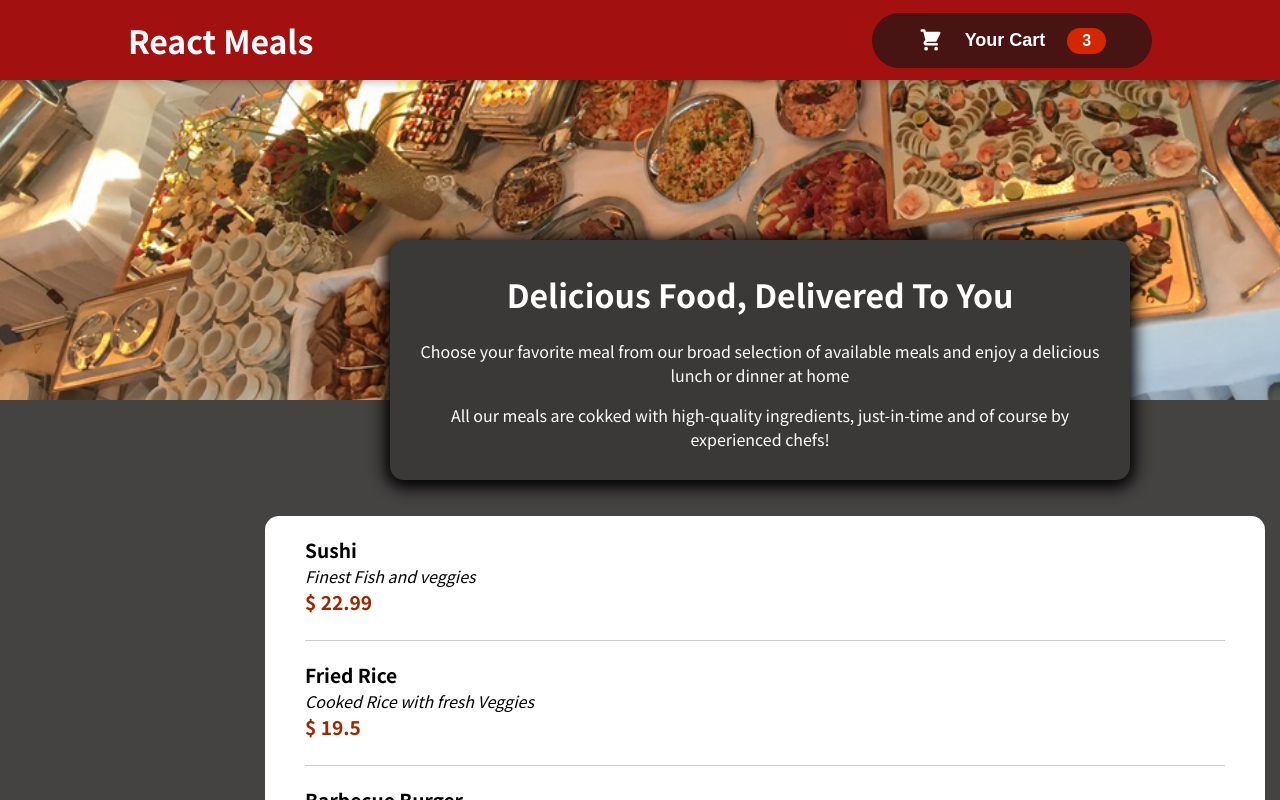
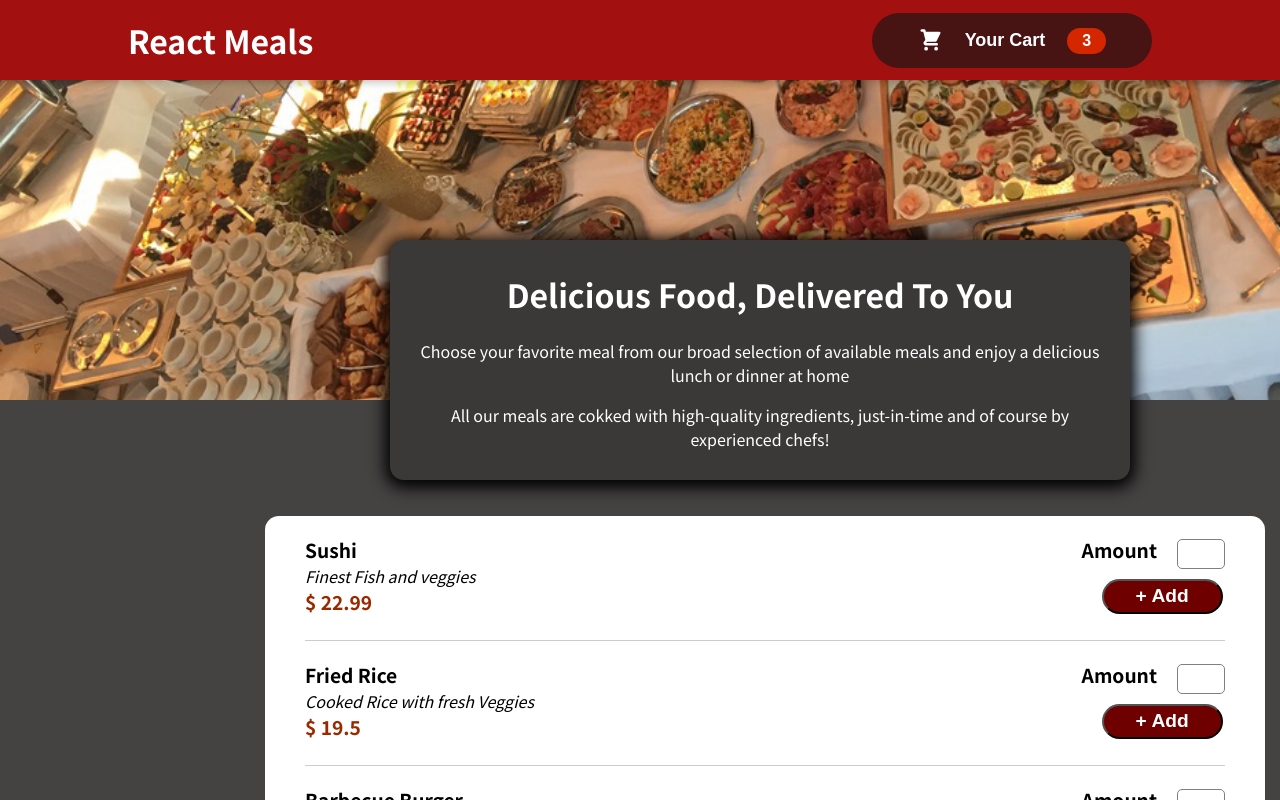
Before and after one commit to sagarikamohanty2000/RestaurantApp, a React (Create React App) app: page / in a window 1280 px wide. Shown: the top 800 px of the page. Built offline with nearby package versions, Linux system fonts and the light colour scheme.

Commit message:
Meal-add-form

```diff
--- /dev/null
+++ b/src/Components/Meal/MealAddForm.js
@@ -0,0 +1,20 @@
+import React from "react";
+import classes from "./MealAddForm.module.css";
+
+const MealAddForm = () => {
+  return (
+    <form>
+      <label htmlFor="amount" id={classes.amountLabel}>
+        Amount
+      </label>
+      <input id={classes.amount} type="number"></input>
+      <div>
+        <button type="submit" id={classes.Addbtn}>
+          + Add
+        </button>
+      </div>
+    </form>
+  );
+};
+
+export default MealAddForm;
--- /dev/null
+++ b/src/Components/Meal/MealAddForm.module.css
@@ -0,0 +1,23 @@
+#amountLabel {
+  font-size: larger;
+  font-weight: bold;
+}
+
+#amount {
+  margin-left: 20px;
+  width: 48px;
+  height: 30px;
+  border-radius: 5px;
+  border: 1px rgb(127, 127, 127) solid;
+}
+
+#Addbtn {
+  margin-left: 20px;
+  margin-top: 10px;
+  background-color: rgb(111, 0, 0);
+  border-radius: 20px;
+  padding: 0.3rem 2rem;
+  color: white;
+  font-weight: bold;
+  font-size: larger;
+}
--- a/src/Components/Resturant/RestaurantMealDisplay.js
+++ b/src/Components/Resturant/RestaurantMealDisplay.js
@@ -1,12 +1,18 @@
 import React from "react";
+import MealAddForm from "../Meal/MealAddForm";
 import classes from "./RestaurantMealDisplay.module.css";
 
 const RestaurantMealDisplay = (props) => {
   return (
     <li className={classes["list-frame"]}>
-      <div className={classes["dish-name"]}>{props.details.name}</div>
-      <div className={classes.des}>{props.details.description}</div>
-      <div className={classes.price}>{` $ ${props.details.price}`}</div>
+      <div>
+        <div className={classes["dish-name"]}>{props.details.name}</div>
+        <div className={classes.des}>{props.details.description}</div>
+        <div className={classes.price}>{` $ ${props.details.price}`}</div>
+      </div>
+      <div>
+        <MealAddForm />
+      </div>
     </li>
   );
 };
--- a/src/Components/Resturant/RestaurantMealDisplay.module.css
+++ b/src/Components/Resturant/RestaurantMealDisplay.module.css
@@ -2,15 +2,17 @@
   padding-top: 20px;
   border-bottom: 1px solid #ccc;
   margin-right: 2.5rem;
+  display: flex;
+  justify-content: space-between;
 }
 
 .dish-name {
-    font-size: larger;
-    font-weight: bold;
+  font-size: larger;
+  font-weight: bold;
 }
 
 .des {
-    font-style: italic;
+  font-style: italic;
 }
 
 .price {
--- a/src/Components/Resturant/RestaurantMealList.js
+++ b/src/Components/Resturant/RestaurantMealList.js
@@ -5,21 +5,25 @@ import classes from "./RestaurantMealList.module.css";
 
 const mealList = [
   {
+    id:1,
     name: "Sushi",
     description: "Finest Fish and veggies",
     price: 22.99,
   },
   {
+    id:2,
     name: "Fried Rice",
     description: "Cooked Rice with fresh Veggies",
     price: 19.5,
   },
   {
+    id:3,
     name: "Barbecue Burger",
     description: "American, raw, meaty",
     price: 12.99,
   },
   {
+    id:4,
     name: "Paneer Chili",
     description: "Soft and Fresh Paneer with Chilli sauce",
     price: 25.2,
@@ -30,7 +34,7 @@ const RestaurantMealList = () => {
     <Card className={classes.frame}>
       <ul>
         {mealList.map((dish) => (
-          <RestaurantMealDisplay details={dish}></RestaurantMealDisplay>
+          <RestaurantMealDisplay details={dish} key={dish.id}></RestaurantMealDisplay>
         ))}
       </ul>
     </Card>
```
